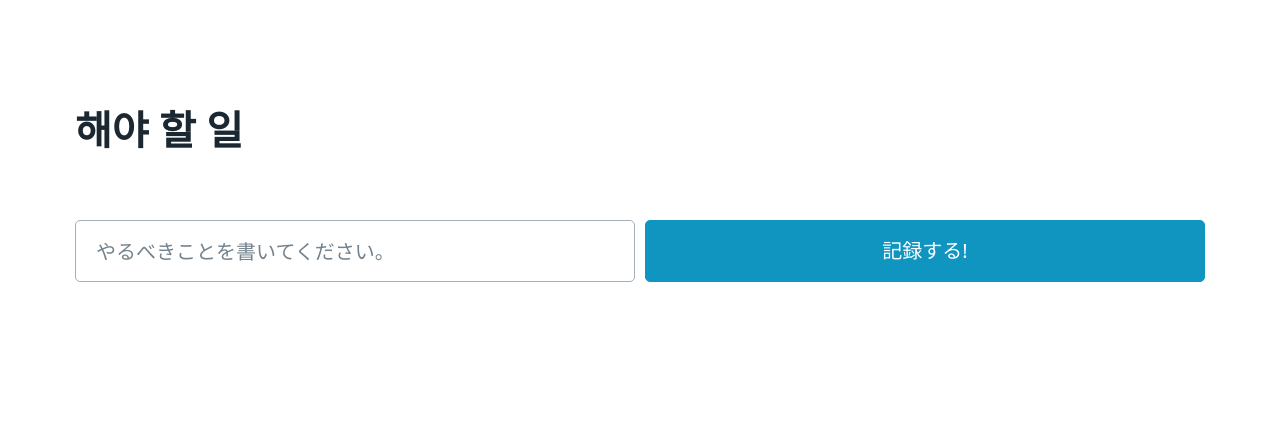
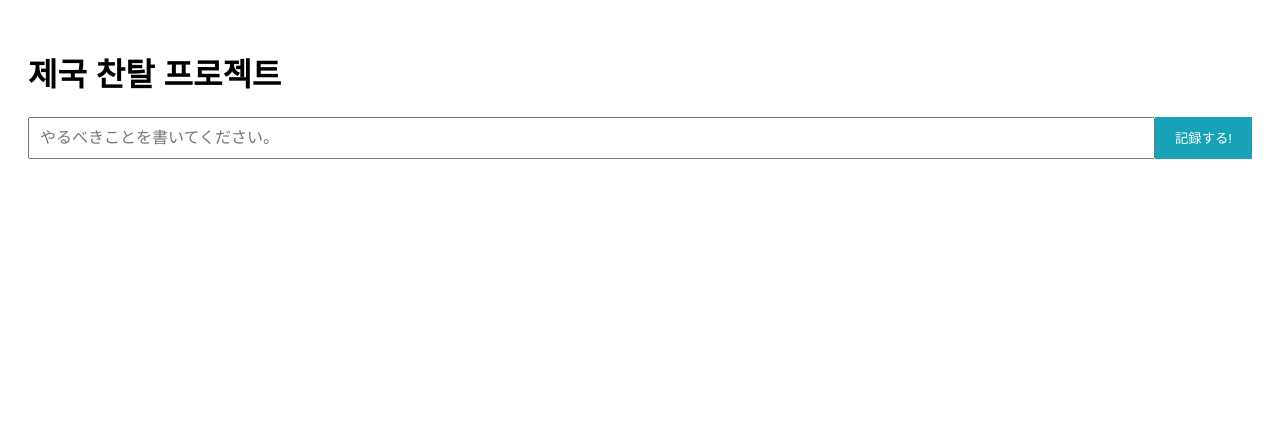
Before and after one commit to injection-attack/tripmemo, a Flask app: page / in a window 1280 px wide. Shown: the top 431 px of the page. Run offline with Flask 3, Linux system fonts and the light colour scheme; data that the repository does not hold is empty.

Commit message:
Update index.html

```diff
--- a/templates/index.html
+++ b/templates/index.html
@@ -3,43 +3,100 @@
 <head>
     <meta charset="UTF-8">
     <meta name="viewport" content="width=device-width, initial-scale=1.0">
-    <link rel="stylesheet" href="https://cdn.jsdelivr.net/npm/@picocss/pico@1/css/pico.min.css">
-    <title>福岡</title>
+    <title>일본 여행 계획</title>
     <style>
-        body { padding: 20px; }
-        .todo-item {
-            display: flex;
-            align-items: center;
-            margin-bottom: 10px;
-        }
-        .todo-text {
-            margin-right: 10px;
-            flex-grow: 1;
-        }
-        .completed {
-            text-decoration: line-through;
-            color: gray;
+        body {
+            font-family: Arial, sans-serif;
+            padding: 20px;
         }
         #todo-form {
             display: flex;
-            gap: 10px;
             margin-bottom: 20px;
         }
         #todo-input {
             flex-grow: 1;
+            padding: 10px;
+            font-size: 16px;
+        }
+        button {
+            padding: 10px 20px;
+            background-color: #17a2b8;
+            color: white;
+            border: none;
+            cursor: pointer;
+        }
+        .todo-item {
+            display: flex;
+            flex-wrap: wrap;
+            align-items: center;
+            margin-bottom: 10px;
+            background-color: #17a2b8;
+            padding: 10px;
+            color: white;
+        }
+        .todo-text {
+            flex: 1 1 100%;
+            margin-bottom: 10px;
+            word-break: break-word;
+        }
+        .todo-actions {
+            display: flex;
+            justify-content: flex-end;
+            width: 100%;
+        }
+        .todo-actions button {
+            margin-left: 10px;
         }
     </style>
 </head>
 <body>
-    <main class="container">
-        <h1>해야 할 일</h1>
-        <form id="todo-form">
-            <input type="text" id="todo-input" placeholder="やるべきことを書いてください。" required>
-            <button type="submit">記録する!</button>
-        </form>
-        <ol id="todo-list"></ol>
-    </main>
+    <h1>제국 찬탈 프로젝트</h1>
 
-    <script src="{{ url_for('static', filename='script.js') }}"></script>
+    <form id="todo-form">
+        <input type="text" id="todo-input" placeholder="やるべきことを書いてください。">
+        <button type="submit">記録する!</button>
+    </form>
+    <div id="todo-list"></div>
+
+    <script>
+        document.getElementById('todo-form').addEventListener('submit', function(e) {
+            e.preventDefault();
+            var input = document.getElementById('todo-input');
+            var todoList = document.getElementById('todo-list');
+
+            if (input.value.trim() !== '') {
+                var todoItem = document.createElement('div');
+                todoItem.className = 'todo-item';
+
+                var todoText = document.createElement('div');
+                todoText.className = 'todo-text';
+                todoText.textContent = input.value;
+
+                var actions = document.createElement('div');
+                actions.className = 'todo-actions';
+
+                var completeBtn = document.createElement('button');
+                completeBtn.textContent = 'Complete';
+                completeBtn.onclick = function() {
+                    todoText.style.textDecoration = 'line-through';
+                };
+
+                var deleteBtn = document.createElement('button');
+                deleteBtn.textContent = 'Delete';
+                deleteBtn.onclick = function() {
+                    todoList.removeChild(todoItem);
+                };
+
+                actions.appendChild(completeBtn);
+                actions.appendChild(deleteBtn);
+
+                todoItem.appendChild(todoText);
+                todoItem.appendChild(actions);
+
+                todoList.appendChild(todoItem);
+                input.value = '';
+            }
+        });
+    </script>
 </body>
 </html>
```
